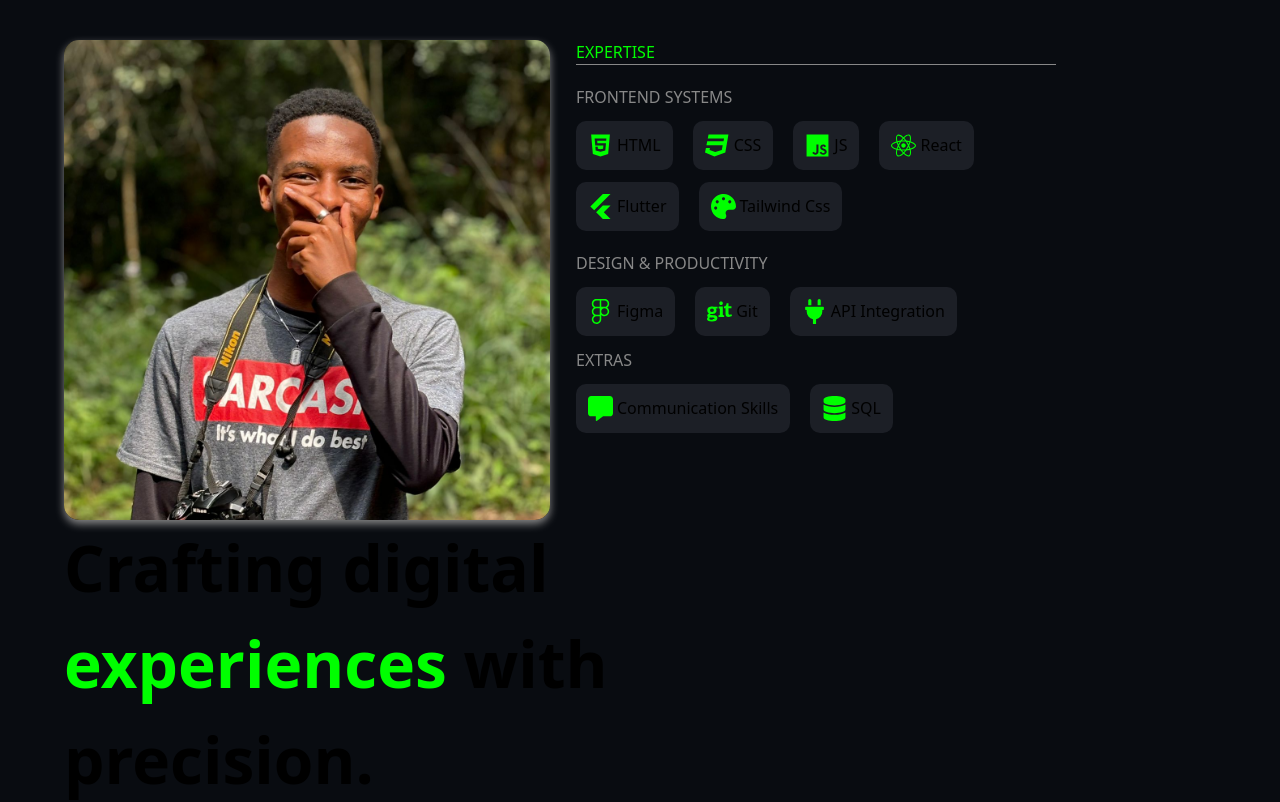
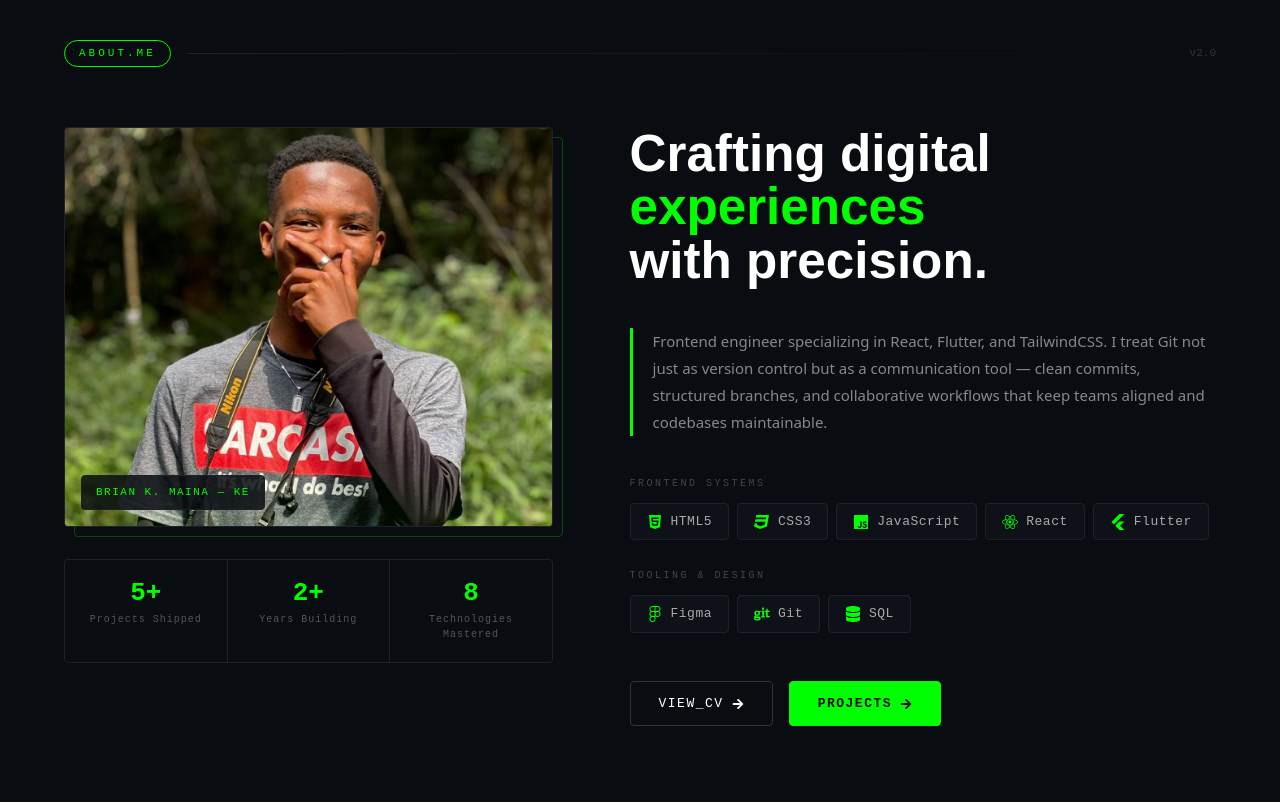
Before and after one commit to BmKaranja/Brian-Karanja, a React (Vite) app: page / in a window 1280 px wide. Shown: the part 840-1642 px from the top of the page. Built offline with nearby package versions, Linux system fonts and the light colour scheme.

Commit message:
Redesigned Abou Me section to match the vibe of the rest of the website

```diff
--- a/src/components/AboutMe.jsx
+++ b/src/components/AboutMe.jsx
@@ -1,121 +1,326 @@
-import React from 'react'
-import { FaArrowRight, FaCss3, FaDatabase, FaFigma, FaGit, FaHtml5, FaJs, FaPaintRoller, FaPalette, FaPlug, FaReact } from 'react-icons/fa'
-import { FaFlutter, FaMessage, FaPadlet } from 'react-icons/fa6'
+import React, { useRef, useEffect, useState } from 'react'
+import {
+  FaCss3, FaDatabase, FaFigma, FaGit,
+  FaHtml5, FaJs, FaReact, FaArrowRight
+} from 'react-icons/fa'
+import { FaFlutter } from 'react-icons/fa6'
 import { Link } from 'react-router-dom'
 
+const skills = [
+  {
+    category: 'FRONTEND SYSTEMS',
+    items: [
+      { icon: <FaHtml5 />, label: 'HTML5' },
+      { icon: <FaCss3 />, label: 'CSS3' },
+      { icon: <FaJs />, label: 'JavaScript' },
+      { icon: <FaReact />, label: 'React' },
+      { icon: <FaFlutter />, label: 'Flutter' },
+    ],
+  },
+  {
+    category: 'TOOLING & DESIGN',
+    items: [
+      { icon: <FaFigma />, label: 'Figma' },
+      { icon: <FaGit />, label: 'Git' },
+      { icon: <FaDatabase />, label: 'SQL' },
+    ],
+  },
+]
+
+const stats = [
+  { value: '5+', label: 'Projects Shipped' },
+  { value: '2+', label: 'Years Building' },
+  { value: '8', label:'Technologies Mastered' },
+]
+
+function SkillChip({ icon, label }) {
+  const [hovered, setHovered] = useState(false)
+  return (
+    <span
+      onMouseEnter={() => setHovered(true)}
+      onMouseLeave={() => setHovered(false)}
+      style={{
+        display: 'inline-flex',
+        alignItems: 'center',
+        gap: '8px',
+        padding: '8px 16px',
+        background: hovered ? 'rgba(0,255,0,0.08)' : '#0e1117',
+        border: `1px solid ${hovered ? '#00ff00' : '#1e2228'}`,
+        borderRadius: '4px',
+        fontSize: '13px',
+        fontFamily: 'monospace',
+        color: hovered ? '#00ff00' : '#aaa',
+        transition: 'all 300ms',
+        cursor: 'default',
+        letterSpacing: '0.5px',
+      }}
+    >
+      <span style={{ fontSize: '16px', color: '#00ff00' }}>{icon}</span>
+      {label}
+    </span>
+  )
+}
 
 function AboutMe() {
+  const [visible, setVisible] = useState(false)
+  const ref = useRef(null)
+
+  useEffect(() => {
+    const observer = new IntersectionObserver(
+      ([entry]) => { if (entry.isIntersecting) setVisible(true) },
+      { threshold: 0.1 }
+    )
+    if (ref.current) observer.observe(ref.current)
+    return () => observer.disconnect()
+  }, [])
 
   return (
-    <div style={{ background: 'var(--background-color)', minHeight: '100vh' }}>
-      <section className='me'>
-        <div className='w-160 mypic'>
+    <section
+      ref={ref}
+      style={{
+        padding: '10vh 5vw',
+        background: 'var(--background-color)',
+        opacity: visible ? 1 : 0,
+        transform: visible ? 'translateY(0)' : 'translateY(40px)',
+        transition: 'opacity 700ms ease, transform 700ms ease',
+      }}
+    >
+      {/* Section header */}
+      <div style={{ display: 'flex', alignItems: 'center', gap: '16px', marginBottom: '60px' }}>
+        <span style={{
+          fontFamily: 'monospace',
+          fontSize: '11px',
+          letterSpacing: '3px',
+          color: '#00ff00',
+          border: '1px solid #00ff00',
+          borderRadius: '20px',
+          padding: '4px 14px',
+        }}>
+          ABOUT.ME
+        </span>
+        <div style={{ flex: 1, height: '1px', background: 'linear-gradient(to right, #1e2228, transparent)' }} />
+        <span style={{ fontFamily: 'monospace', fontSize: '11px', color: '#333' }}>v2.0</span>
+      </div>
+
+      {/* Main two-column layout */}
+      <div style={{
+        display: 'grid',
+        gridTemplateColumns: 'minmax(0,1fr) minmax(0,1.2fr)',
+        gap: '6vw',
+        alignItems: 'start',
+      }}>
+
+        {/* LEFT — profile photo + stats */}
+        <div style={{ display: 'flex', flexDirection: 'column', gap: '32px' }}>
+          {/* Photo frame */}
+          <div style={{ position: 'relative' }}>
+            <div style={{
+              position: 'absolute', inset: 0,
+              border: '1px solid #00ff00',
+              borderRadius: '4px',
+              transform: 'translate(10px, 10px)',
+              opacity: 0.25,
+            }} />
+            <div
+              style={{
+                height: '50vh',
+                minHeight: '320px',
+                background: `url('/me.jpg') center/cover no-repeat`,
+                borderRadius: '4px',
+                border: '1px solid #1e2228',
+                position: 'relative',
+                overflow: 'hidden',
+              }}
+            >
+              {/* green scan-line overlay */}
+              <div style={{
+                position: 'absolute', inset: 0,
+                background: 'linear-gradient(to bottom, transparent 80%, rgba(0,255,0,0.05) 100%)',
+                pointerEvents: 'none',
+              }} />
+              {/* bottom badge */}
+              <div style={{
+                position: 'absolute', bottom: '16px', left: '16px',
+                background: 'rgba(9,12,17,0.85)',
+                border: '1px solid #1e2228',
+                borderRadius: '4px',
+                padding: '8px 14px',
+                fontFamily: 'monospace',
+                fontSize: '11px',
+                color: '#00ff00',
+                letterSpacing: '1.5px',
+              }}>
+                BRIAN K. MAINA — KE
+              </div>
+            </div>
           </div>
-        <article className='skills'>
-          <h2 style={{color:'#00ff00'}}>EXPERTISE</h2>
-          <hr className='w-120 text' style={{color:'#888888'}}></hr>
-          <div className='mt-5'>
-            <h4>FRONTEND SYSTEMS</h4>
-            <section className='flex flex-wrap gap-5 mt-3'>
-              <span className='skill' style={{borderRadius:'10px'}}>
-                <span className='text-1xl flex flex-row p-3 gap-1' style={{borderRadius:'10px'}}>
-                  <FaHtml5 color='#00ff00' size={25}/>
-                  HTML
-                </span>
-              </span>
-              <span className='skill' style={{borderRadius:'10px'}}>
-                <span className='text-1xl flex flex-row p-3 gap-1' style={{borderRadius:'10px'}}>
-                <FaCss3 color='#00ff00' size={25}/>
-                CSS
-              </span>
-              </span>
-              <span className='skill' style={{borderRadius:'10px'}}>
-                <span className='text-1xl flex flex-row p-3 gap-1' style={{borderRadius:'10px'}}>
-                <FaJs color='#00ff00' size={25}/>
-                JS
-              </span>
-              </span>
-              <span className='skill' style={{borderRadius:'10px'}}>
-                <span className='text-1xl flex flex-row p-3 gap-1' style={{borderRadius:'10px'}}>
-                <FaReact color='#00ff00' size={25}/>
-                React
-              </span>
-              </span>
-            </section>
-            <section className='flex flex-wrap gap-5 mt-3 mb-5'>
-              <span className='skill' style={{borderRadius:'10px'}}>
-                <span className='text-1xl flex flex-row p-3 gap-1' style={{borderRadius:'10px'}}>
-                <FaFlutter color='#00ff00' size={25}/>
-                Flutter
-              </span>
-              </span>
-              <span className='skill' style={{borderRadius:'10px'}}>
-                <span className='text-1xl flex flex-row p-3 gap-1' style={{borderRadius:'10px'}}>
-                <FaPalette color='#00ff00' size={25}/>
-                Tailwind Css
-              </span>
-              </span>
-            </section>
-            <h4 >DESIGN & PRODUCTIVITY</h4>
-            <section className='flex flex-wrap gap-5 mt-3'>
-              <span className='skill' style={{borderRadius:'10px'}}>
-                <span className='text-1xl flex flex-row p-3 gap-1' style={{borderRadius:'10px'}}>
-                  <FaFigma color='#00ff00' size={25}/>
-                  Figma
-                </span>
-              </span>
-              <span className='skill' style={{borderRadius:'10px'}}>
-                <span className='text-1xl flex flex-row p-3 gap-1' style={{borderRadius:'10px'}}>
-                  <FaGit color='#00ff00' size={25}/>
-                  Git
-                </span>
-              </span>
-              <span className='skill' style={{borderRadius:'10px'}}>
-                <span className='text-1xl flex flex-row p-3 gap-1' style={{borderRadius:'10px'}}>
-                  <FaPlug color='#00ff00' size={25}/>
-                  API Integration
-                </span>
-              </span>
-            </section>
-            <h4 className='mt-3'>EXTRAS</h4>
-            <section className='flex flex-wrap gap-5 mt-3'>
-              <span className='skill' style={{borderRadius:'10px'}}>
-                <span className='text-1xl flex flex-row p-3 gap-1' style={{borderRadius:'10px'}}>
-                  <FaMessage color='#00ff00' size={25}/>
-                  Communication Skills
-                </span>
-              </span>
-              <span className='skill' style={{borderRadius:'10px'}}>
-                <span className='text-1xl flex flex-row p-3 gap-1' style={{borderRadius:'10px'}}>
-                  <FaDatabase color='#00ff00' size={25}/>
-                  SQL
-                </span>
-              </span>
-            </section>
+
+          {/* Stats row */}
+          <div style={{
+            display: 'grid',
+            gridTemplateColumns: 'repeat(3, 1fr)',
+            gap: '1px',
+            background: '#1e2228',
+            border: '1px solid #1e2228',
+            borderRadius: '4px',
+            overflow: 'hidden',
+          }}>
+            {stats.map((s) => (
+              <div key={s.label} style={{
+                background: '#090C11',
+                padding: '20px 12px',
+                textAlign: 'center',
+              }}>
+                <p style={{
+                  fontFamily: 'monospace',
+                  fontSize: '26px',
+                  fontWeight: 700,
+                  color: '#00ff00',
+                  margin: 0,
+                  lineHeight: 1,
+                }}>{s.value}</p>
+                <p style={{
+                  fontSize: '10px',
+                  color: '#555',
+                  letterSpacing: '1px',
+                  marginTop: '6px',
+                  fontFamily: 'monospace',
+                }}>{s.label}</p>
+              </div>
+            ))}
           </div>
-        </article>
-      </section>
-      <section>
-        <article className='my-sum'>
-          <h1>
-            Crafting digital <span style={{color:'#00ff00'}}>experiences</span> with precision.
-          </h1>
-          <p>
-            I’m a frontend engineer with strong skills not only in frameworks like Flutter, React, and TailwindCSS, but also in version control and collaboration using Git and GitHub. I’m comfortable managing branches, handling pull requests, and resolving merge conflicts, which allows me to maintain clean, organized codebases and contribute effectively in team environments. I use Git to track changes methodically, ensuring that every iteration is documented and reversible, while GitHub serves as my platform for collaboration, code reviews, and showcasing projects. Whether it’s setting up CI/CD workflows, managing issues, or writing clear commit messages, I treat Git and GitHub as essential tools for both productivity and professional presentation. This combination of frontend expertise and disciplined version control makes me adaptable, reliable, and ready to deliver polished solutions in collaborative projects.
+        </div>
+
+        {/* RIGHT — bio + skills + CTAs */}
+        <div style={{ display: 'flex', flexDirection: 'column', gap: '40px' }}>
+
+          {/* Headline */}
+          <div>
+            <h1 style={{
+              fontFamily: "'Lexend', sans-serif",
+              fontSize: 'clamp(36px, 4vw, 58px)',
+              fontWeight: 700,
+              lineHeight: 1.05,
+              color: '#fff',
+              margin: 0,
+            }}>
+              Crafting digital<br />
+              <span style={{ color: '#00ff00' }}>experiences</span><br />
+              with precision.
+            </h1>
+          </div>
+
+          {/* Bio */}
+          <p style={{
+            fontSize: '15px',
+            lineHeight: 1.8,
+            color: '#888',
+            borderLeft: '3px solid #00ff00',
+            paddingLeft: '20px',
+            margin: 0,
+          }}>
+            Frontend engineer specializing in React, Flutter, and TailwindCSS. I treat
+            Git not just as version control but as a communication tool — clean commits,
+            structured branches, and collaborative workflows that keep teams aligned and
+            codebases maintainable.
           </p>
-          <div className='flex gap-10 mt-5'>
-            <a target='_blank' href='https://drive.google.com/file/d/1yFLi32q3UE26ZRoLQrjitQNEfz7fpoIe/view?usp=sharing' id='btn1' >
-              <span>See CV </span>
-             <FaArrowRight color='white'/>
+
+          {/* Skill groups */}
+          <div style={{ display: 'flex', flexDirection: 'column', gap: '28px' }}>
+            {skills.map((group) => (
+              <div key={group.category}>
+                <p style={{
+                  fontFamily: 'monospace',
+                  fontSize: '10px',
+                  letterSpacing: '2.5px',
+                  color: '#444',
+                  marginBottom: '12px',
+                }}>
+                  {group.category}
+                </p>
+                <div style={{ display: 'flex', flexWrap: 'wrap', gap: '8px' }}>
+                  {group.items.map((s) => (
+                    <SkillChip key={s.label} icon={s.icon} label={s.label} />
+                  ))}
+                </div>
+              </div>
+            ))}
+          </div>
+
+          {/* CTA row */}
+          <div style={{ display: 'flex', gap: '16px', flexWrap: 'wrap', paddingTop: '8px' }}>
+            <a
+              href="https://drive.google.com/file/d/1yFLi32q3UE26ZRoLQrjitQNEfz7fpoIe/view?usp=sharing"
+              target="_blank"
+              rel="noopener noreferrer"
+              style={{
+                display: 'inline-flex',
+                alignItems: 'center',
+                gap: '8px',
+                padding: '12px 28px',
+                background: 'transparent',
+                border: '1px solid #333',
+                color: '#fff',
+                fontFamily: 'monospace',
+                fontSize: '13px',
+                letterSpacing: '1.5px',
+                borderRadius: '4px',
+                transition: 'all 400ms',
+                textDecoration: 'none',
+              }}
+              onMouseEnter={e => {
+                e.currentTarget.style.borderColor = '#00ff00'
+                e.currentTarget.style.color = '#00ff00'
+                e.currentTarget.style.boxShadow = '0 0 16px rgba(0,255,0,0.12)'
+              }}
+              onMouseLeave={e => {
+                e.currentTarget.style.borderColor = '#333'
+                e.currentTarget.style.color = '#fff'
+                e.currentTarget.style.boxShadow = 'none'
+              }}
+            >
+              VIEW_CV <FaArrowRight size={12} />
             </a>
-            <Link to='/Projects' id='btn2'>
-              Projects
-              <FaArrowRight color='black'/>
+            <Link
+              to="/Projects"
+              style={{
+                display: 'inline-flex',
+                alignItems: 'center',
+                gap: '8px',
+                padding: '12px 28px',
+                background: '#00ff00',
+                border: '1px solid #00ff00',
+                color: '#090C11',
+                fontFamily: 'monospace',
+                fontSize: '13px',
+                fontWeight: 700,
+                letterSpacing: '1.5px',
+                borderRadius: '4px',
+                transition: 'all 400ms',
+                textDecoration: 'none',
+              }}
+              onMouseEnter={e => {
+                e.currentTarget.style.background = 'transparent'
+                e.currentTarget.style.color = '#00ff00'
+              }}
+              onMouseLeave={e => {
+                e.currentTarget.style.background = '#00ff00'
+                e.currentTarget.style.color = '#090C11'
+              }}
+            >
+              PROJECTS <FaArrowRight size={12} />
             </Link>
           </div>
-        </article>
-      </section>
-    </div>
+        </div>
+      </div>
+
+      {/* Mobile: stack columns */}
+      <style>{`
+        @media (max-width: 768px) {
+          .about-grid { grid-template-columns: 1fr !important; }
+        }
+      `}</style>
+    </section>
   )
 }
 
--- a/src/data/logdata.json
+++ b/src/data/logdata.json
@@ -1,7 +1,14 @@
 [
+{
+    "date":"2026-05-02",
+    "project":"My Portfolio website",
+    "description":"Redesigned Abou Me section to match the vibe of the rest of the website",
+    "tags":["React", "TailwindCss", "Typescript"],
+    "link":"https://github.com/BmKaranja/Wincer_Project.git"
+},
     {
     "date":"2026-05-01",
-    "project":"Wincer's cake house",
+    "project":"My Portfolio website",
     "description":"Implemented timeline and grid cards for worklog by the help of useState() and added commits to logdata to be displayed in the timeline and grid cards",
     "tags":["React", "TailwindCss", "Typescript"],
     "link":"https://github.com/BmKaranja/Wincer_Project.git"
@@ -17,7 +24,7 @@
     "date":"2026-03 to 2026-05 ",
     "project":"My Portfolio website",
     "description":"This website is a high-fidelity Developer Portfolio designed with a \"Cyber-Editorial\" aesthetic. It targets a modern, tech-forward audience by blending high-performance engineering vibes with sleek, professional design.",
-    "tags":["HTML", "CSS", "JavaScript"],
+    "tags":["React", "TailwindCss", "JavaScript"],
     "link":"https://github.com/BmKaranja/Brian-Karanja.git"
 },
 {
```
Also changed, not shown: src/components/Top.jsx (+8 -2 lines).
